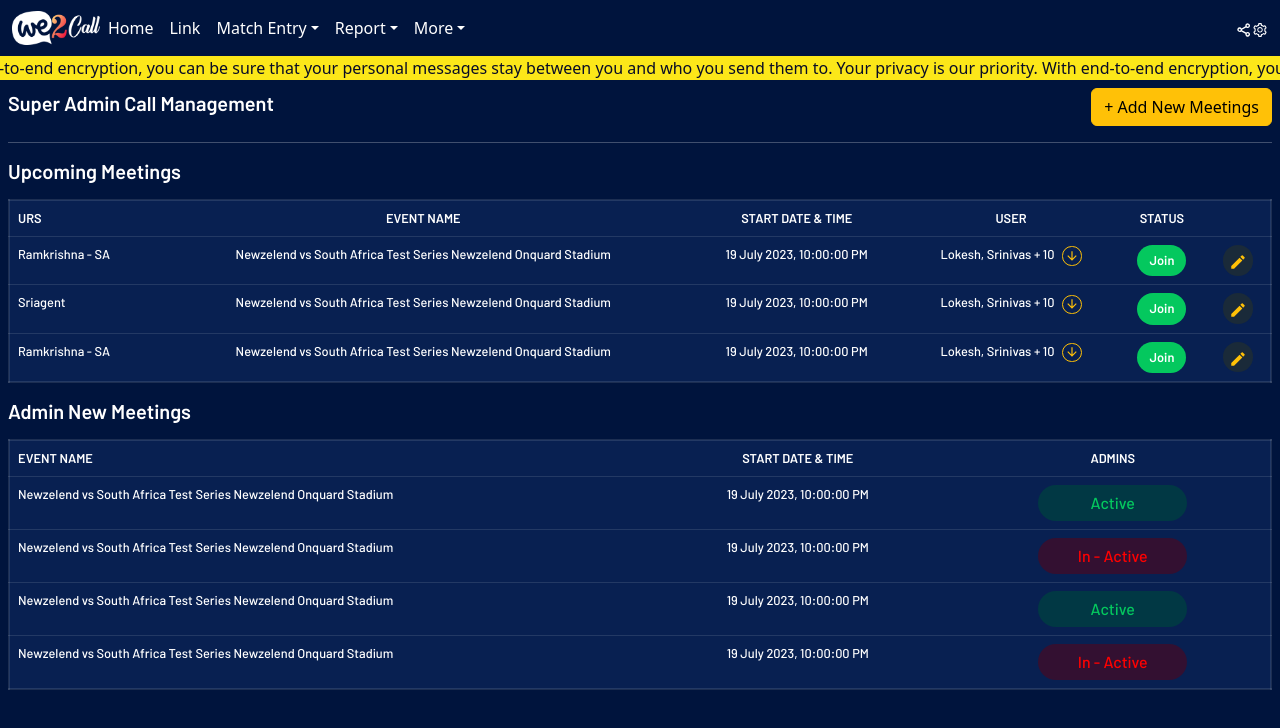
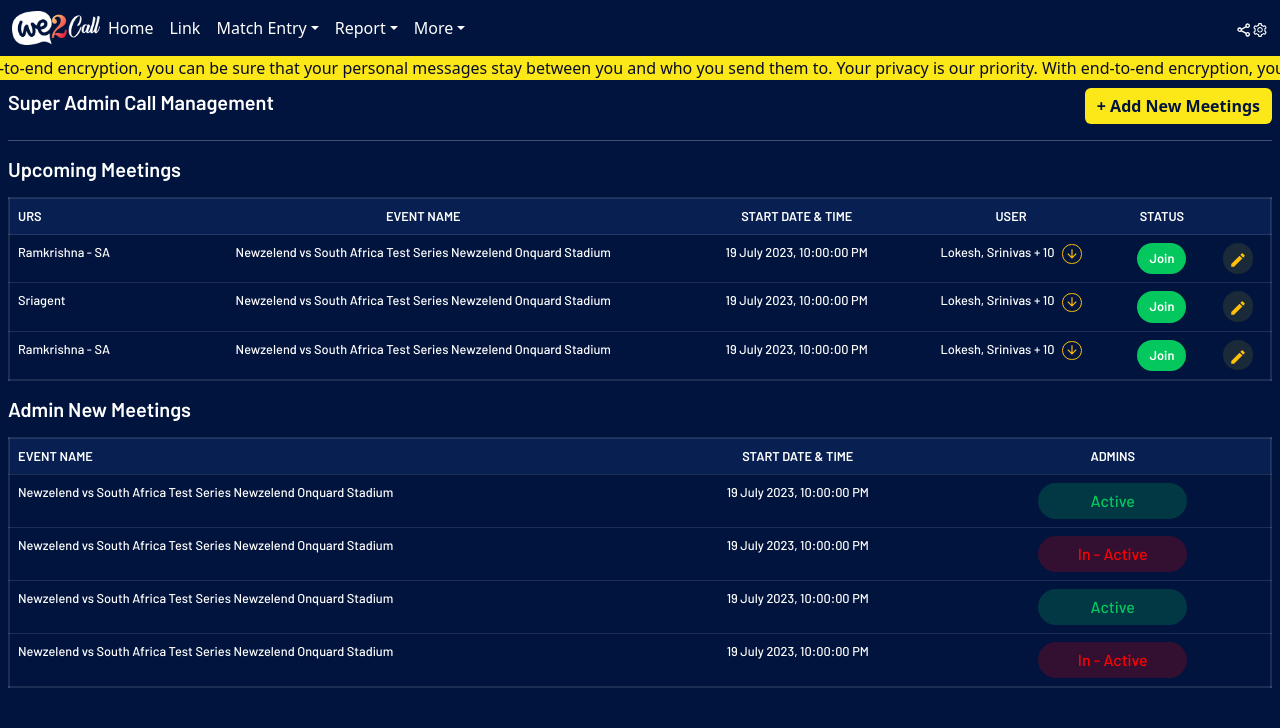
Before and after one commit to Texch999/we2-call-admin, a React (Create React App) app: page /call-management in a window 1280 px wide. Shown: the top 728 px of the page. Built offline with nearby package versions, Linux system fonts and the light colour scheme; a small style sheet from the web is missing.

Commit message:
changes are added

```diff
--- a/src/pages/call-management/CallManagement.jsx
+++ b/src/pages/call-management/CallManagement.jsx
@@ -64,7 +64,7 @@ const CallManagement = () => {
     <div className="p-2">
       <div className="d-flex align-items-center justify-content-between">
         <h5 className="meetings-heading">Super Admin Call Management</h5>
-        <Button variant="warning">+ Add New Meetings</Button>
+        <Button className="add-new-meetings-button">+ Add New Meetings</Button>
       </div>
       <hr />
       <div>
--- a/src/pages/call-management/style.css
+++ b/src/pages/call-management/style.css
@@ -17,6 +17,12 @@
   --bs-table-color: var(--text-white);
   --bs-table-bg: var(--table-bg-color);
 }
+.add-new-meetings-button {
+  --bs-btn-color: #00143d;
+  --bs-btn-bg: #fce719;
+  --bs-btn-border-color: none;
+  --bs-btn-font-weight:600;
+}
 .meetings-heading {
   font-family: "Barlow-SemiBold";
 }
@@ -27,7 +33,6 @@
 }
 
 .call-management-data tbody tr td {
-  background-color: #082051;
   font-size: var(--table-body-font-size);
   font-family: "Barlow-Medium";
 }
```
